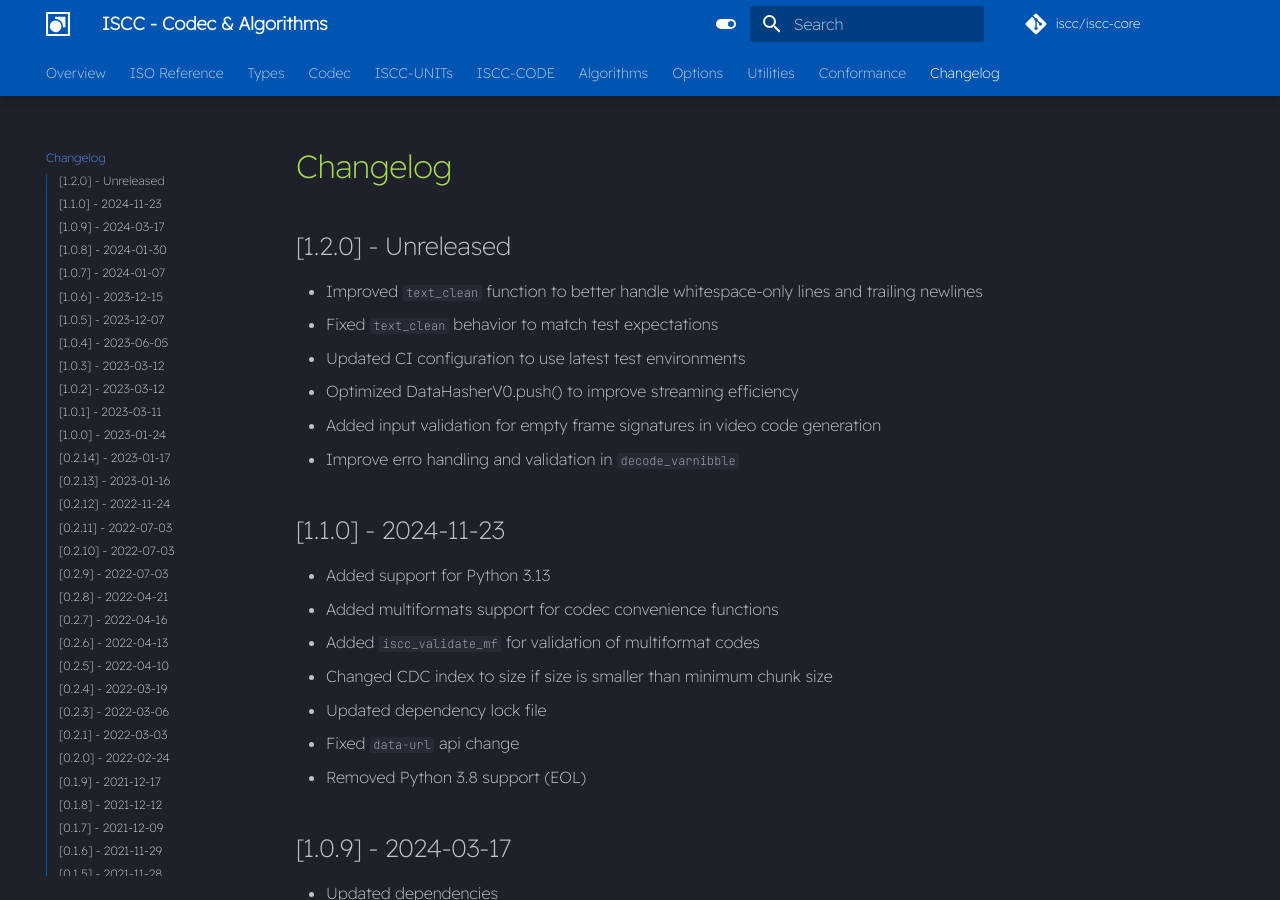
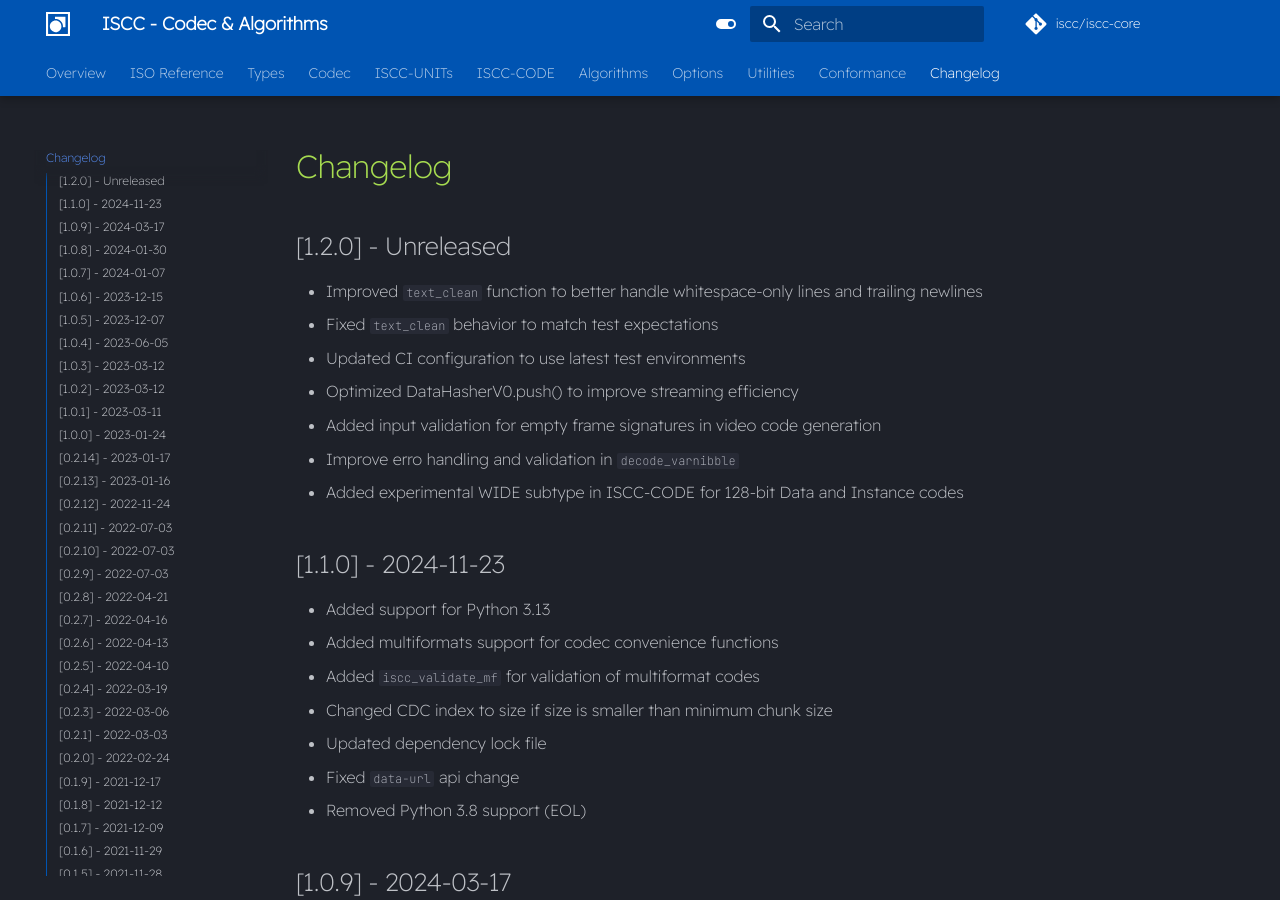
Before and after one commit to iscc/iscc-core, an MkDocs documentation site: the page built from docs/changelog.md, in a window 1280 px wide and 900 px high. Built offline with MkDocs 1.6.1 and Material for MkDocs 9.7.7, drawn with Linux system fonts in a browser that asks for light colours; comment, search, counter and statistics services are not loaded.

Commit message:
feat: Add experimental WIDE subtype in ISCC-CODE for 128-bit Data and Instance codes

```diff
--- a/docs/changelog.md
+++ b/docs/changelog.md
@@ -1,14 +1,17 @@
 # Changelog
 
 ## [1.2.0] - Unreleased
+
 - Improved `text_clean` function to better handle whitespace-only lines and trailing newlines
 - Fixed `text_clean` behavior to match test expectations
 - Updated CI configuration to use latest test environments
 - Optimized DataHasherV0.push() to improve streaming efficiency
 - Added input validation for empty frame signatures in video code generation
 - Improve erro handling and validation in `decode_varnibble`
+- Added experimental WIDE subtype in ISCC-CODE for 128-bit Data and Instance codes
 
 ## [1.1.0] - 2024-11-23
+
 - Added support for Python 3.13
 - Added multiformats support for codec convenience functions
 - Added `iscc_validate_mf` for validation of multiformat codes
@@ -18,57 +21,69 @@
 - Removed Python 3.8 support (EOL)
 
 ## [1.0.9] - 2024-03-17
+
 - Updated dependencies
 - Fixed issue with decoding lower case base32hex strings
 - Added support for MSCDI validation
 
 ## [1.0.8] - 2024-01-30
+
 - Added implementors guide to README.md
 - Improved pydantic v2 import logic
 - Improved prefix extraction during normalization
 - Improved canonical ISCC string validation
 
 ## [1.0.7] - 2024-01-07
+
 - Support pydantic v1 & v2
 - Updated dependencies
 
 ## [1.0.6] - 2023-12-15
+
 - Added wheel package testing to CI
 - Fixed incompatible dependencies
 
 ## [1.0.5] - 2023-12-07
+
 - Improved simhash performance
 - Added native dct and wtahash support
 - Added Python 3.12 support
 - Updated and relax dependencies
 
 ## [1.0.4] - 2023-06-05
+
 - Removed bases dependency
 - Fixed mkdocstrings
 - Updated dependencies
 
 ## [1.0.3] - 2023-03-12
+
 - Fix binary wheels
 
 ## [1.0.2] - 2023-03-12
+
 - Publish binary wheels
 
 ## [1.0.1] - 2023-03-11
+
 - Switch to standard bitarray module
 - Switch tests to latest environments
 - Add Python 3.11 support to TROVE classifiers
 
 ## [1.0.0] - 2023-01-24
+
 - ISO/CD 24138 v1 Release
 - Updateted dependencies
 
 ## [0.2.14] - 2023-01-17
+
 - Added ISO Reference documentation
 - Removed non-standard conformance tests
 - Fixed Meta-Code documentation
 - Improved documentation CSS
 
 ## [0.2.13] - 2023-01-16
+
 - Added documentation for options
 - Added python 3.11 support
 - Added Markdown formating
@@ -80,6 +95,7 @@
 - Updated dependencies
 
 ## [0.2.12] - 2022-11-24
+
 - Fixed issue with data url compound media types
 - Added ISCC version validation to `iscc_validate`
 - Added prefix check to `iscc_normalize`
@@ -87,13 +103,16 @@
 - Updated dependencies
 
 ## [0.2.11] - 2022-07-03
+
 - Add support for gracefull build failures
 
 ## [0.2.10] - 2022-07-03
+
 - Fix pip instalation is missing setuptools
 - Update mkdocs
 
 ## [0.2.9] - 2022-07-03
+
 - Added iscc_compare function
 - Optimized soft_hash_audio performance
 - Removed Cython from build requirements
@@ -102,6 +121,7 @@
 - Updated dependencies
 
 ## [0.2.8] - 2022-04-21
+
 - Fixed bug with subtype for semantic code
 - Changed URI representation to upper case
 - Changed to disallow ISCC-ID creation from ISCC-IDs
@@ -110,16 +130,19 @@
 - Updated dependencies
 
 ## [0.2.7] - 2022-04-16
+
 - Fixed bug in iscc_id_incr_v0
 - Added support to accept ISCC-ID URI as input for iscc_id_incr_v0
 - Added guard against custom subtype in random ISCC-CODE generation.
 
 ## [0.2.6] - 2022-04-13
+
 - Added `KY` and `MM` to valid prefixes
 - Added support to check for compiled extension modules
 - Added universal wheel distribution
 
 ## [0.2.5] - 2022-04-10
+
 - Fixed missing `jcs` dependency
 - Added SubType `NONE` to MT.ISCC to distinquish from SUM
 - Added support for deterministic generation of random ISCC-CODEs
@@ -128,22 +151,26 @@
 - Updated dependencies
 
 ## [0.2.4] - 2022-03-19
+
 - Updated dependencies
 - Added Flake.from_int and Flake.from_string
 - Made Flake comparable and hashable
 - Use standard hex encoded multihash for datahash and metahash
 
 ## [0.2.3] - 2022-03-06
+
 - Update to iscc-schema 0.3.3
 - Change image normalization instructions
 - Fix issue with exporting cdc cython only functions
 
 ## [0.2.1] - 2022-03-03
+
 - Cleanup and update dependencies
 - Fix bitarray api change
 - Fix developer commands
 
 ## [0.2.0] - 2022-02-24
+
 - Complete API refactoring
 - Use Data-URL as input for Meta-Code
 - Use wallet address for ISCC-ID creation
@@ -164,6 +191,7 @@
 - Updated codec format documentation
 
 ## [0.1.8] - 2021-12-12
+
 - Added conformance tests for all top level functions
 - Added conformance tests to source dir
 - Added conformance module with `selftest` function
@@ -175,6 +203,7 @@
 - Updated example code
 
 ## [0.1.7] - 2021-12-09
+
 - Add dotenv for enviroment based configuration
 - Cleanup package toplevel imports
 - Return schema objects for iscc_code and iscc_id
@@ -184,9 +213,11 @@
 - Add initial conformance test system
 
 ## [0.1.6] - 2021-11-29
+
 - Show counter for ISCC-ID in Code.explain
 
 ## [0.1.5] - 2021-11-28
+
 - Fix documentation
 - Change metahash creation logic
 - Refactor models
@@ -196,10 +227,12 @@
 - Refactor `models` to `schema`
 
 ## [0.1.4] - 2021-11-17
+
 - Simplified options
 - Optimize video WTA-hash for use with 64-bit granular features
 
 ## [0.1.3] - 2021-11-15
+
 - Try to compile Cython/C accelerator modules when installing via pip
 - Simplify soft_hash api return values
 - Add .code() method to InstanceHasher, DataHasher
@@ -207,11 +240,14 @@
 - Add more top-level imports
 
 ## [0.1.2] - 2021-11-14
+
 - Export more functions to toplevel
 - Return schema driven objects from ISCC code generators.
 
 ## [0.1.1] - 2021-11-14
+
 - Fix packaging problems
 
 ## [0.1.0] - 2021-11-13
+
 - Initial release
```
Also changed, not shown: 1 other file.
